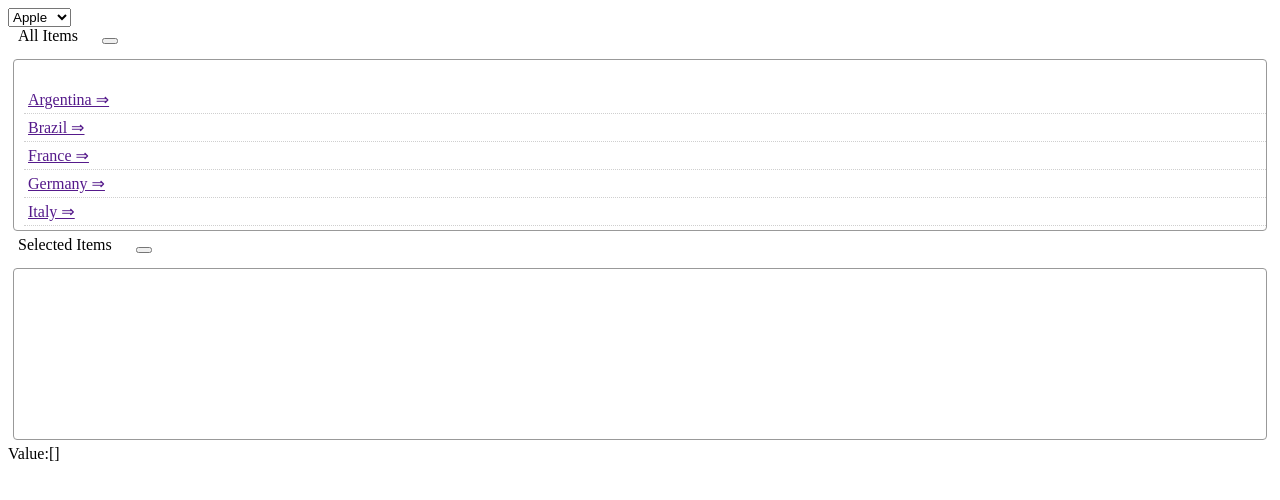
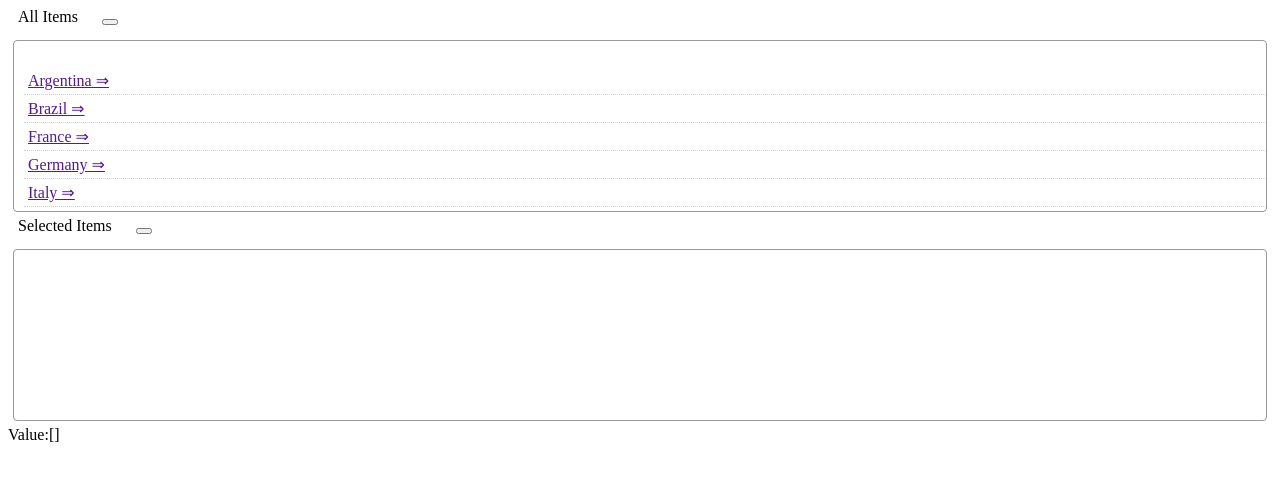
Before and after one commit to pillvin/ng-multiselect, a website: page index.html in a window 1280 px wide. Drawn offline with nearby package versions, Linux system fonts and the light colour scheme.

Commit message:
Changed name of the directive from select to multiselect

```diff
--- a/index.html
+++ b/index.html
@@ -4,14 +4,8 @@
   </head>
   <body>
     <div style="display:block" ng-controller="MainController">
-    <select >
-        <option value="a">Apple</option>
-        <option value="b">Mango</option>
-    </select>
-    <select options="demoOptions" multiple="true">
-<!--        <option value="a">Apple</option>
-        <option value="b">Mango</option> -->
-    </select>
+    <multiselect options="demoOptions">
+    </multiselect>
     Value:{{demoOptions.selectedItems}}
     </div>
     <script src="https://ajax.googleapis.com/ajax/libs/angularjs/1.5.7/angular.min.js"></script>
--- a/ng-multiselect.js
+++ b/ng-multiselect.js
@@ -1,7 +1,7 @@
 (function() {
 
 var app = angular.module('ng-multiselect',[]);
-app.directive('select' , ['$compile',function($compile) {
+app.directive('multiselect' , ['$compile',function($compile) {
 	return {
 		restrict: 'E',
         replace: true,
@@ -10,9 +10,6 @@ app.directive('select' , ['$compile',function($compile) {
             options: '='
 		},
         link:  function ($scope, elm, attrs) {
-            if(!attrs.multiple) {
-                return;
-            }
 
             $scope.transfer = $scope.transfer || function(from, to, index) {
                     if (index >= 0) {
```
